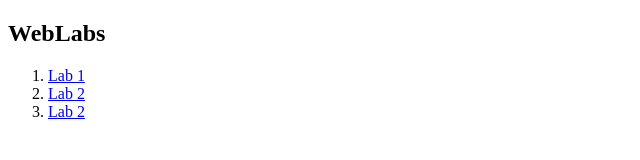
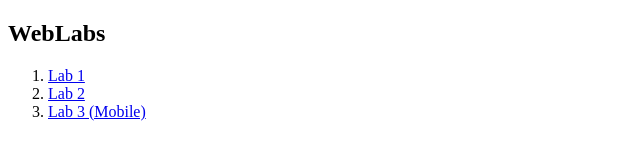
Before and after one commit to NastasaBondarchuck/WebLab1, a plain HTML site: page index.html in a window 1280 px wide. Shown: the full height of the page, 0-640 px from the left. Drawn offline with Linux system fonts and the light colour scheme.

Commit message:
Update index.html

```diff
--- a/index.html
+++ b/index.html
@@ -9,7 +9,7 @@
     <ol>
         <li><a href="lab1/index.html">Lab 1</a></li>
         <li><a href="lab2/index.html">Lab 2</a></li>
-        <li><a href="lab3/index.html">Lab 2</a></li>
+        <li><a href="lab3/index.html">Lab 3 (Mobile)</a></li>
     </ol>
 </body>
 </html>
```
